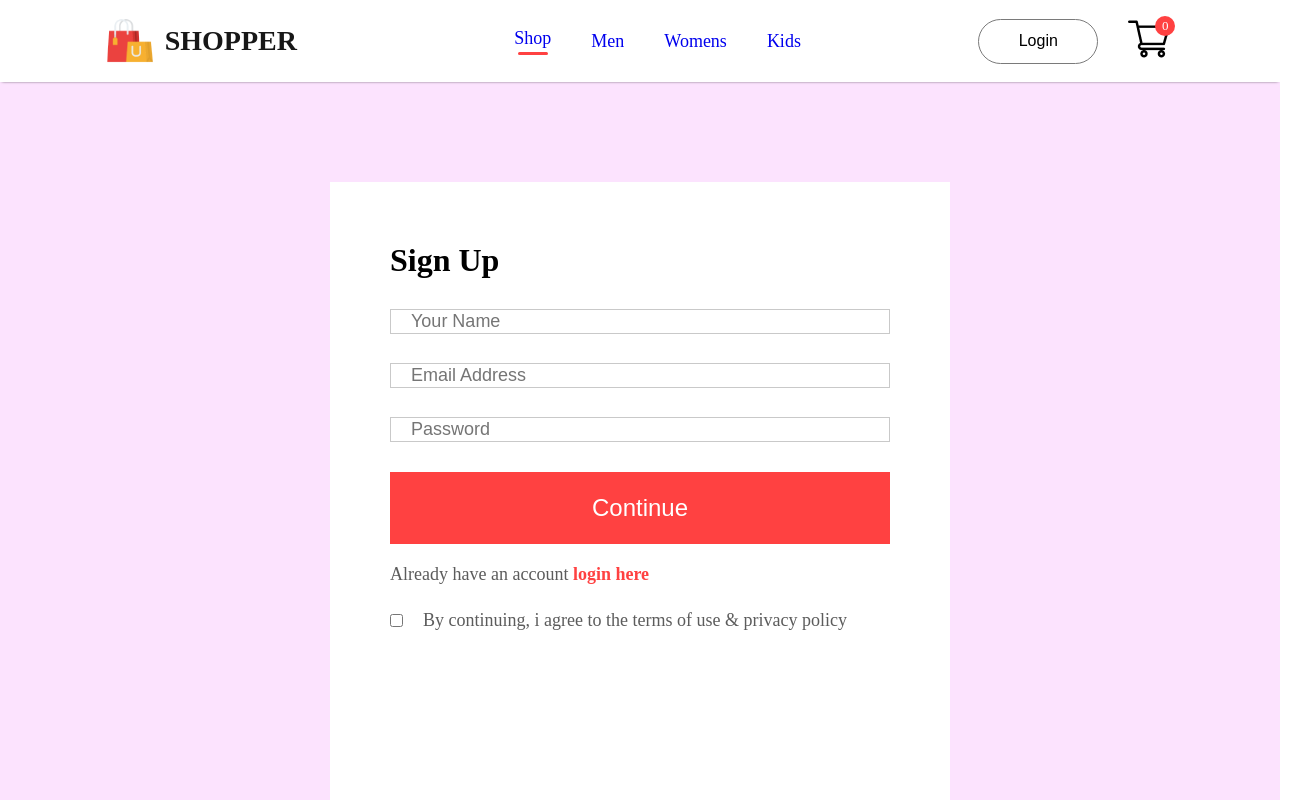
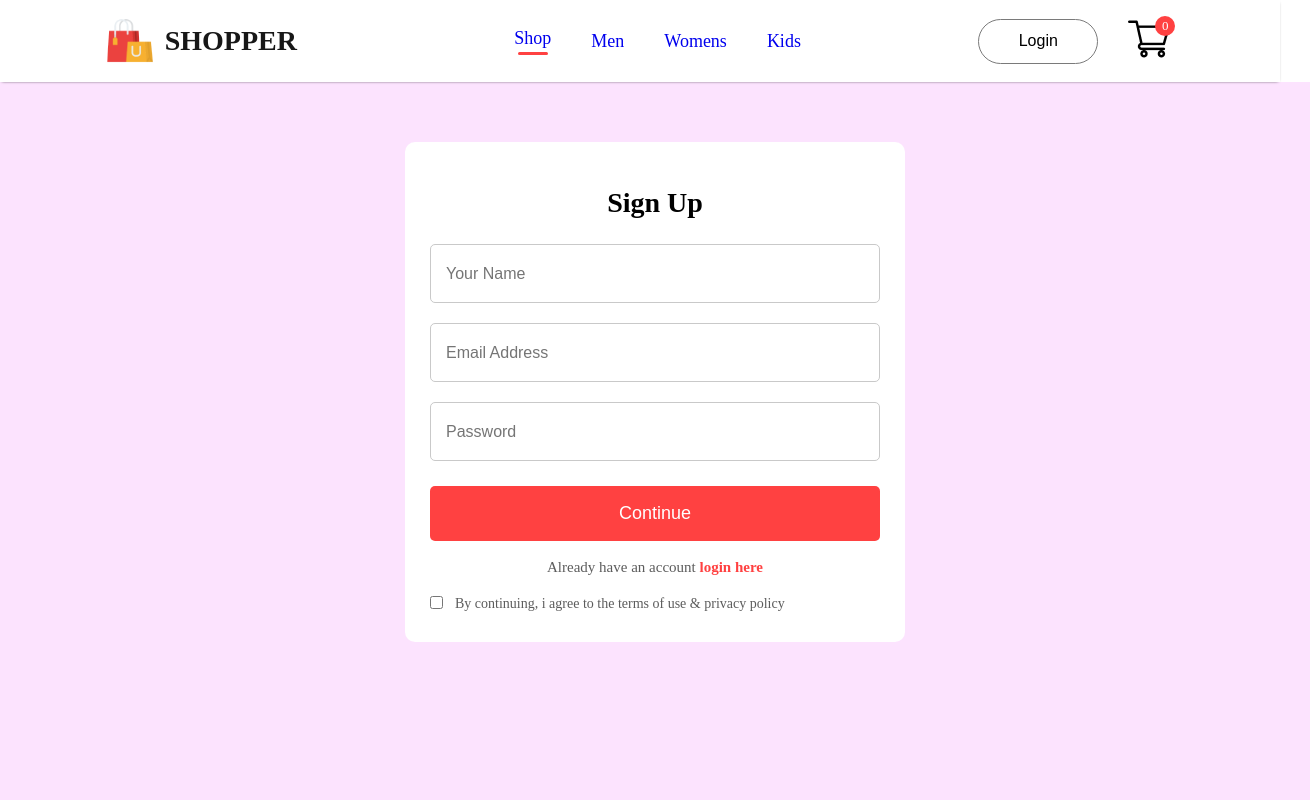
Before and after one commit to David2008-coder/Ecommerce-website, a React (Vite) app: page /login in a window 1280 px wide. Shown: the top 800 px of the page, 1310 px wide, since content can reach past the window. Built offline with nearby package versions, Linux system fonts and the light colour scheme.

Commit message:
Update LoginSignup.css

```diff
--- a/src/Components/Pages/CSS/LoginSignup.css
+++ b/src/Components/Pages/CSS/LoginSignup.css
@@ -1,69 +1,73 @@
 .loginsignup {
   width: 100%;
-  height: 80vh;
+  min-height: 80vh;
   background: #fce3fe;
-  padding-top: 100px;
+  padding: 60px 15px;
 }
 
 .loginsignup-container {
-  width: 500px;
-  height: 600px;
+  width: 100%;
+  max-width: 450px;
   background: white;
   margin: auto;
-  padding: 40px 60px;
+  padding: 30px 25px;
+  border-radius: 10px;
 }
 
 .loginsignup-container h1 {
-  margin: 20px 0px;
+  margin: 15px 0;
+  font-size: 28px;
+  text-align: center;
 }
 
 .loginsignup-fields {
   display: flex;
   flex-direction: column;
-  gap: 29px;
-  margin-top: 30px;
+  gap: 20px;
+  margin-top: 25px;
 }
 
 .loginsignup-fields input {
-  height: 72px;
-  height: 100%;
-  padding-left: 20px;
+  height: 55px;
+  padding-left: 15px;
   border: 1px solid #c9c9c9;
   outline: none;
   color: #5c5c5c;
-  font-size: 18px;
+  font-size: 16px;
+  border-radius: 5px;
 }
 
 .loginsignup-container button {
-  width: 500px;
-  height: 72px;
+  width: 100%;
+  height: 55px;
   color: white;
   background: #ff4141;
-  margin-top: 30px;
+  margin-top: 25px;
   border: none;
   cursor: pointer;
-  font-size: 24px;
+  font-size: 18px;
   font-weight: 500;
+  border-radius: 5px;
 }
 
 .loginsignup-login {
-  margin-top: 20px;
+  margin-top: 18px;
   color: #5c5c5c;
-  font-size: 18px;
-  font-weight: 500;
+  font-size: 15px;
+  text-align: center;
 }
 
 .loginsignup-login span {
   color: #ff4141;
   font-weight: 600;
+  cursor: pointer;
 }
 
 .loginsignup-agree {
   display: flex;
-  align-items: center;
-  margin-top: 25px;
-  gap: 20px;
+  align-items: flex-start;
+  margin-top: 20px;
+  gap: 12px;
   color: #5c5c5c;
-  font-size: 18px;
-  font-weight: 500;
+  font-size: 14px;
 }
```
